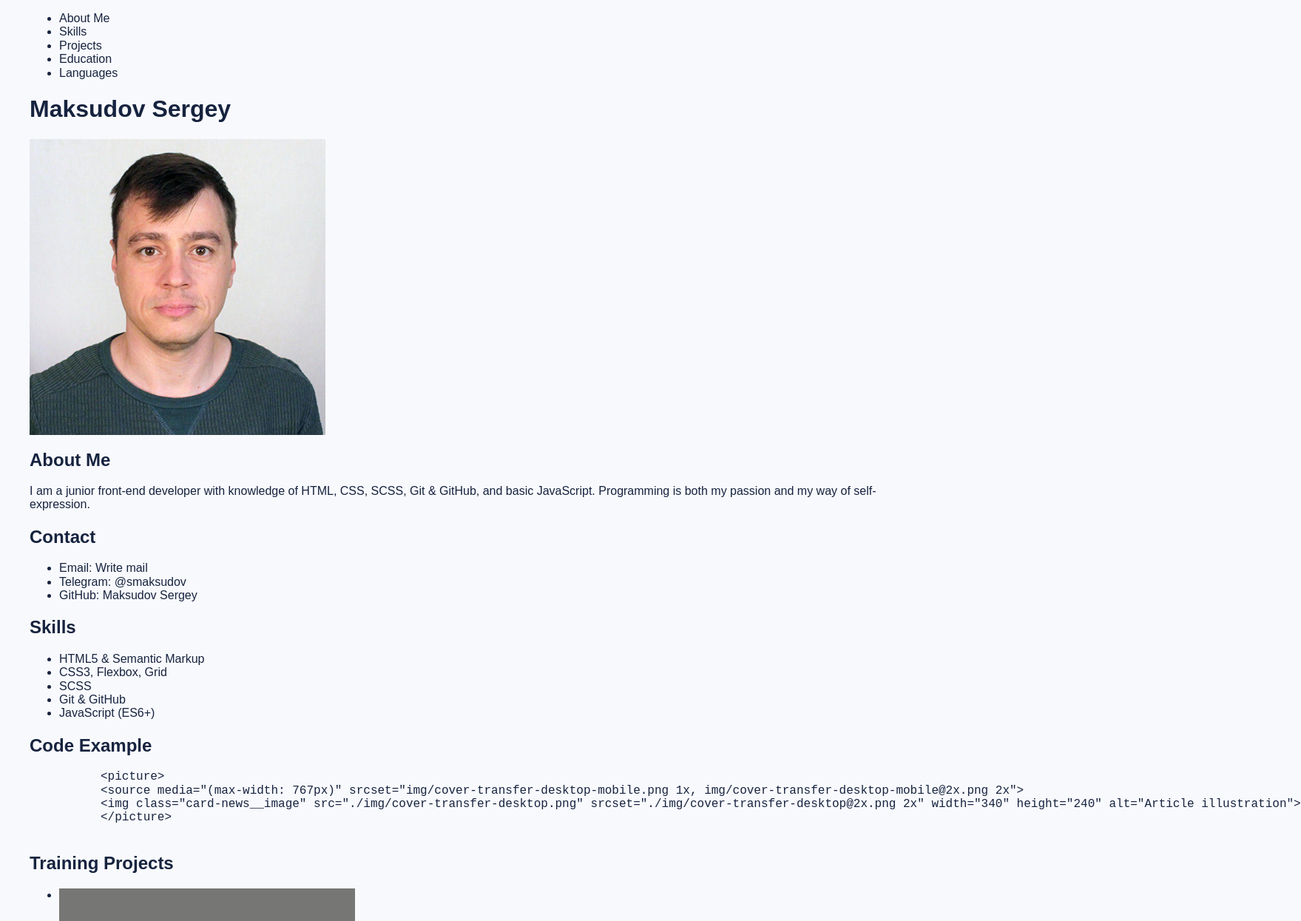
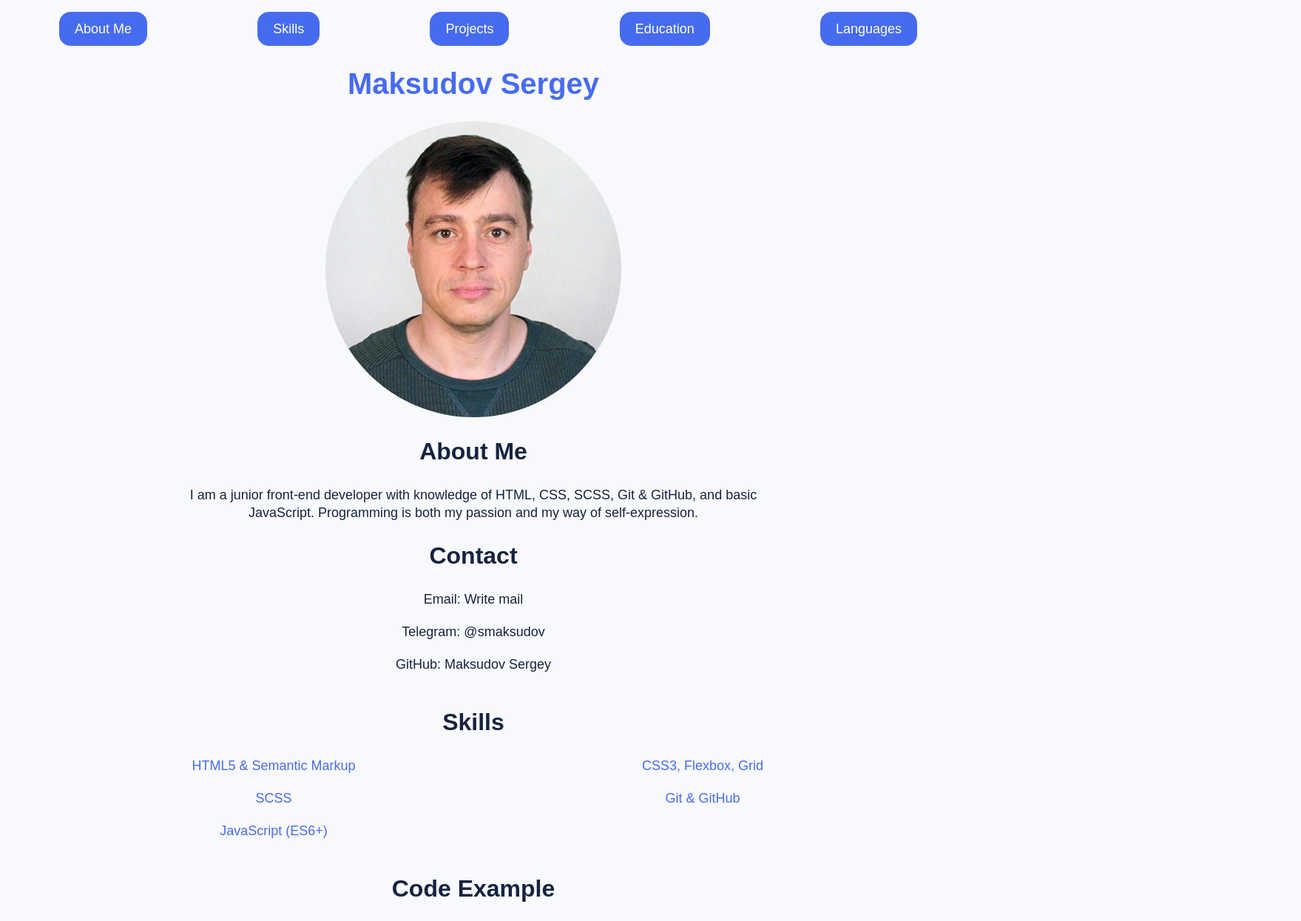
Before and after one commit to smaksudov-frontend/rsschool-cv, a plain HTML site: page index.html in a window 1280 px wide. Shown: the top 1245 px of the page at 74% size, 1759 px wide, since content can reach past the window. Drawn offline with Linux system fonts and the light colour scheme; a web font is replaced by a local one.

Commit message:
docs: finish cv

```diff
--- /dev/null
+++ b/css/blocks/about.css
@@ -0,0 +1,27 @@
+.about__title {
+  font-size: 40px;
+  line-height: 48px;
+  color: #476bf0;
+  text-align: center;
+}
+
+.about_photo{
+  display: block;
+  margin: 0 auto;
+  border-radius: 50%;
+
+}
+
+.about__section-title {
+  font-size: 32px;
+  line-height: 40px;
+  text-align: center;
+}
+
+.about__text {
+  font-size: 18px;
+  line-height: 24px;
+  text-align: center;
+  max-width: 800px;
+  margin: 0 auto;
+}
--- /dev/null
+++ b/css/blocks/code-example.css
@@ -0,0 +1,12 @@
+.code-example__section-title {
+    font-size: 32px;
+  line-height: 40px;
+  text-align: center;
+}
+
+.code-example__code {
+  background: #f4f4f4;
+  overflow-x: auto;
+  white-space: pre-wrap;
+  word-wrap: break-word;
+}
--- /dev/null
+++ b/css/blocks/contacts.css
@@ -0,0 +1,20 @@
+.contacts__section-title{
+  font-size: 32px;
+  line-height: 40px;
+  text-align: center;
+}
+
+.contacts__list {
+  display: flex;
+  flex-direction: column;
+  align-items: center;
+  list-style-type: none;
+  padding: 0;
+}
+
+.contacts__item{
+  margin-bottom: 20px;
+  font-size: 18px;
+  line-height: 24px;
+
+}
--- /dev/null
+++ b/css/blocks/education.css
@@ -0,0 +1,20 @@
+.education__section-title {
+  font-size: 32px;
+  line-height: 40px;
+  text-align: center;
+}
+
+.education__list {
+  display: flex;
+  flex-direction: column;
+  align-items: center;
+  gap: 10px;
+   padding: 0;
+}
+
+.education__item {
+  font-size: 18px;
+  line-height: 24px;
+  color: #476BF0;
+  margin-bottom: 10px;
+}
--- /dev/null
+++ b/css/blocks/footer.css
@@ -0,0 +1,7 @@
+.footer-info {
+  display: flex;
+  align-items: flex-end;
+  padding: 20px;
+  justify-content: center;
+  gap: 120px;
+}
--- /dev/null
+++ b/css/blocks/header.css
@@ -0,0 +1,18 @@
+.header__nav-list {
+  display: flex;
+  justify-content: space-between;
+  align-items: center;
+  list-style-type: none;
+  gap: 10px;
+}
+
+.header__nav-item{
+  font-size: 18px;
+  line-height: 24px;
+  border: 1px solid #476BF0;
+  color: #ffffff;
+  background-color: #476BF0;
+  border-radius: 15px;
+  padding: 10px 20px;
+
+}
--- /dev/null
+++ b/css/blocks/languages.css
@@ -0,0 +1,13 @@
+.languages__section-title {
+   font-size: 32px;
+  line-height: 40px;
+  text-align: center;
+}
+
+.languages__text {
+  font-size: 18px;
+  line-height: 24px;
+  max-width: 800px;
+  margin: 0 auto;
+
+}
--- /dev/null
+++ b/css/blocks/projects.css
@@ -0,0 +1,14 @@
+.projects__section-title {
+  font-size: 32px;
+  line-height: 40px;
+  text-align: center;
+}
+
+.projects__list{
+  display: grid;
+  grid-template-columns: repeat(auto-fit, minmax(300px, 1fr));
+  gap: 20px;
+  list-style-type: none;
+  padding: 0;
+  justify-items: center;
+}
--- /dev/null
+++ b/css/blocks/skills.css
@@ -0,0 +1,22 @@
+.skills__section-title {
+  font-size: 32px;
+  line-height: 40px;
+  text-align: center;
+}
+
+.skills__list {
+ display: grid;
+ grid-template-columns: 1fr 1fr;
+
+  list-style-type: none;
+  justify-items: center;
+
+}
+
+.skills__item {
+  font-size: 18px;
+  line-height: 24px;
+  text-align: center;
+  margin-bottom: 20px;
+  color: #476BF0;
+}
--- a/css/style.css
+++ b/css/style.css
@@ -7,3 +7,12 @@
 
 /* Blocks */
 /* ------------------------------------ */
+@import "blocks/header.css";
+@import "blocks/about.css";
+@import "blocks/contacts.css";
+@import "blocks/skills.css";
+@import "blocks/code-example.css";
+@import "blocks/projects.css";
+@import "blocks/education.css";
+@import "blocks/languages.css";
+@import "blocks/footer.css";
--- a/index.html
+++ b/index.html
@@ -10,21 +10,21 @@
 <body>
   <div class="container">
     <header class="header">
-      <nav class="nav">
-        <ul class="nav__list">
-          <li class="nav__item"><a class="nav__item-link" href="#about">About Me</a></li>
-          <li class="nav__item"><a class="nav__item-link" href="#skills">Skills</a></li>
-          <li class="nav__item"><a class="nav__item-link" href="#projects">Projects</a></li>
-          <li class="nav__item" ><a class="nav__item-link" href="#education">Education</a></li>
-          <li class="nav__item" ><a class="nav__item-link" href="#languages">Languages</a></li>
+      <nav class="header__nav">
+        <ul class="header__nav-list">
+          <li class="header__nav-item"><a class="header__nav-item-link" href="#about">About Me</a></li>
+          <li class="header__nav-item"><a class="header__nav-item-link" href="#skills">Skills</a></li>
+          <li class="header__nav-item"><a class="header__nav-item-link" href="#projects">Projects</a></li>
+          <li class="header__nav-item" ><a class="header__nav-item-link" href="#education">Education</a></li>
+          <li class="header__nav-item" ><a class="header__nav-item-link" href="#languages">Languages</a></li>
         </ul>
       </nav>
-      <h1 class="title">Maksudov Sergey</h1>
-      <img class="photo" src="./assets/img/avatar.jpg" height="400" width="400" alt="Photo" >
     </header>
 
     <main>
       <section id="about">
+        <h1 class="about__title">Maksudov Sergey</h1>
+        <img class="about_photo" src="./assets/img/avatar.jpg" height="400" width="400" alt="Photo" >
         <h2 class="about__section-title">About Me</h2>
         <p class="about__text">I am a junior front-end developer with knowledge of HTML, CSS, SCSS, Git &amp; GitHub, and basic JavaScript. Programming is both my passion and my way of self-expression.</p>
       </section>
@@ -52,10 +52,11 @@
       <section class="code-example">
         <h2 class="code-example__section-title">Code Example</h2>
         <pre class="code-example__code">
-          <code>&lt;picture&gt;
-          &lt;source media=&quot;(max-width: 767px)&quot; srcset=&quot;img/cover-transfer-desktop-mobile.png 1x, img/cover-transfer-desktop-mobile@2x.png 2x&quot;&gt;
-          &lt;img class=&quot;card-news__image&quot; src=&quot;./img/cover-transfer-desktop.png&quot; srcset=&quot;./img/cover-transfer-desktop@2x.png 2x&quot; width=&quot;340&quot; height=&quot;240&quot; alt=&quot;Article illustration&quot;&gt;
-          &lt;/picture&gt;
+          <code class="code-example__code">
+    &lt;picture&gt;
+  &lt;source media=&quot;(max-width: 767px)&quot; srcset=&quot;img/cover-transfer-desktop-mobile.png 1x, img/cover-transfer-desktop-mobile@2x.png 2x&quot;&gt;
+  &lt;img class=&quot;card-news__image&quot; src=&quot;./img/cover-transfer-desktop.png&quot; srcset=&quot;./img/cover-transfer-desktop@2x.png 2x&quot; width=&quot;340&quot; height=&quot;240&quot; alt=&quot;Article illustration&quot;&gt;
+    &lt;/picture&gt;
         </code></pre>
       </section>
 
@@ -69,8 +70,10 @@
 
       <section id="education">
         <h2 class="education__section-title">Education</h2>
-        <p class="education__text">Toshkent Davlat texnika universiteti 2006-2012</p>
-        <p class="education__text">Web Developer Profession in PHP 3.0 (Skillbox) 2025</p>
+        <ol class="education__list">
+          <li class="education__item">Toshkent Davlat texnika universiteti 2006-2012</li>
+          <li class="education__item">Web Developer Profession in PHP 3.0 (Skillbox) 2025</li>
+        </ol>
       </section>
 
       <section id="languages">
@@ -82,7 +85,7 @@
 
     <footer class="footer">
       <div class="footer-info">
-        <a class="footer-logo" href="https://github.com/smaksudov-frontend" target="_blank"><img src="./assets/img/github.svg" alt="GitHub" height="200" width="200"></a>
+        <a class="footer-logo" href="https://github.com/smaksudov-frontend" target="_blank"><img src="./assets/img/github.svg" alt="GitHub" height="100" width="100"></a>
         <span class="footer-year">2025</span>
         <a class="footer-logo" href="https://rs.school/courses/javascript-ru" target="_blank"><img src="./assets/img/rs-school-logo.svg" alt="RS School" height="200" width="200" class="footer-logo"></a>
       </div>
```
